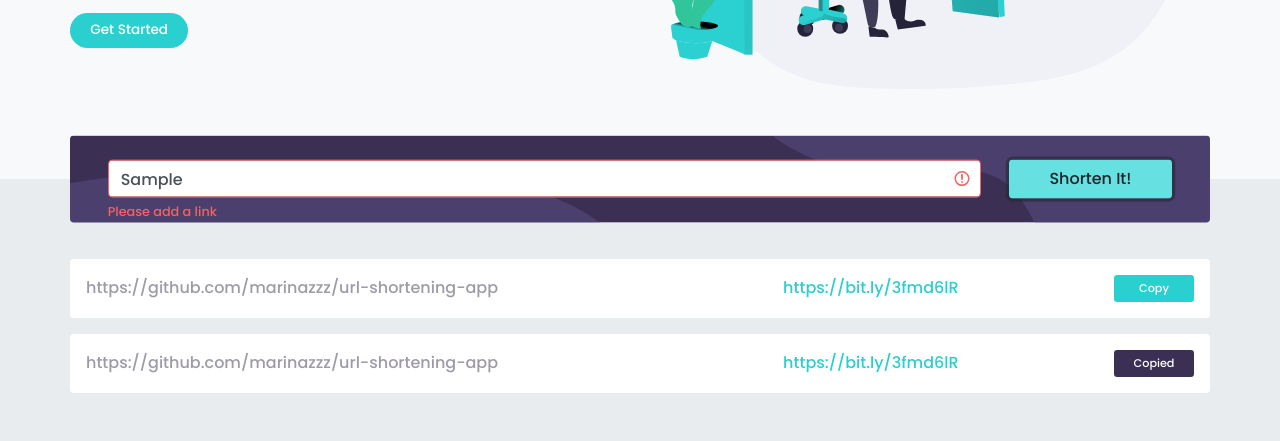
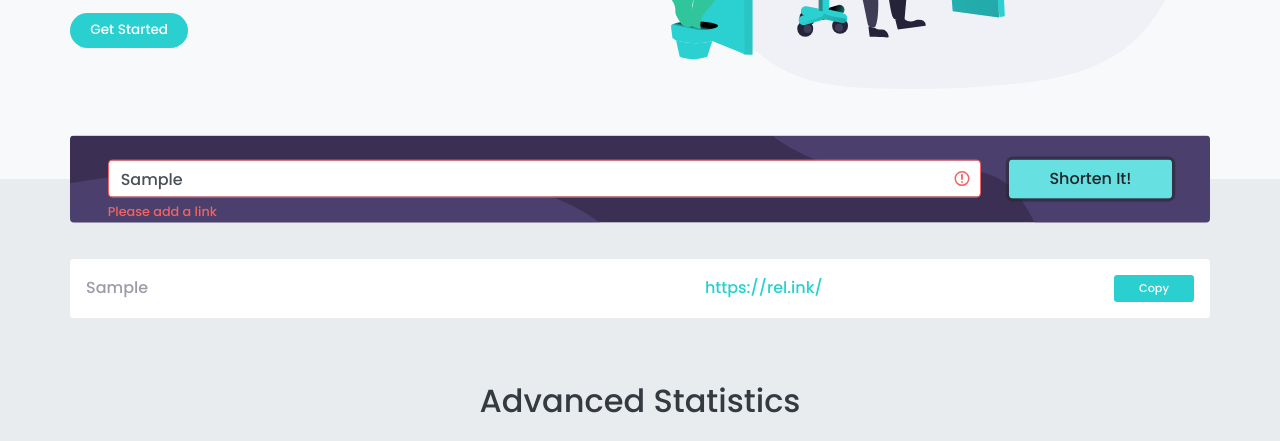
Before and after one commit to marinazzz/url-shortening-app, a website: page index.html in a window 1280 px wide. Both pictures are taken after typing "Sample" into the empty fields and a click on the button "Shorten It!". Shown: the part 352-793 px from the top of the page. Drawn offline with nearby package versions, Linux system fonts and the light colour scheme; files whose address does not match are found by name.

Commit message:
Created function to display converted links

```diff
--- a/index.html
+++ b/index.html
@@ -72,9 +72,9 @@
                 <button id="submitBtn" class="btn btn-block text-nowrap" type="submit">Shorten It!</button>
             </form>
           </div>
-          <div class="pt-6">
+          <div class="template pt-6">
             <!-- Url-shorten template -->
-            <div class="url-shorten-template">
+            <!-- <div class="url-shorten-template">
               <div class="url-shorten-template__col link-col">
                 <span class="url-shorten-template__link">https://github.com/marinazzz/url-shortening-app</span>
               </div>
@@ -82,10 +82,10 @@
                 <a href="" class="url-shorten-template__short-link">https://bit.ly/3fmd6lR</a>
                 <button class="url-shorten-template__btn" type="button">Copy</button>
               </div>
-            </div>
+            </div> -->
 
             <!-- Url-shorten template active state -->
-            <div class="url-shorten-template">
+            <!-- <div class="url-shorten-template">
               <div class="url-shorten-template__col link-col">
                 <span class="url-shorten-template__link">https://github.com/marinazzz/url-shortening-app</span>
               </div>
@@ -94,7 +94,7 @@
                 <button class="url-shorten-template__btn url-shorten-template__btn--copied"
                   type="button">Copied</button>
               </div>
-            </div>
+            </div> -->
           </div>
         </section>
         <section class="features pt-6 pb-6">
--- a/js/app.js
+++ b/js/app.js
@@ -2,31 +2,73 @@ $(document).ready(function () {
 
   const $search = $('#search');
 
-  $('#submitBtn').click(function(e) {
+  $('#submitBtn').click(function (e) {
     e.preventDefault();
     checkSearchEmpty();
     checkUrlValid();
+
+    if (validation.$validUrl == true) {
+      //fetchUrls();
+      displayLinks();
+    }
   })
 
-  let $searchVal = false;
+  const validation = {
+    $searchVal: false,
+    $validUrl: false
+  };
+
   function checkSearchEmpty() {
-      if($search.val() === '' || $search.val() === null) {
-        $search.addClass('is-invalid');
-      } return $searchVal = true;
+    if ($search.val() === '' || $search.val() === null) {
+      $search.addClass('is-invalid');
+    } return validation.$searchVal = true;
   }
 
   function checkUrlValid() {
-    if($search.val().startsWith('https://') == false && $search.val().startsWith('http://') == false) {
+    if ($search.val().startsWith('https://') == false && $search.val().startsWith('http://') == false) {
       $search.addClass('is-invalid');
-    }
+    } return validation.$validUrl = true;
   }
+
 
   //removes class after input is filled out
   $search.click(removeInvalidClass);
 
   function removeInvalidClass() {
-    if($searchVal) {
+    if (validation.$searchVal) {
       $search.removeClass('is-invalid');
     }
   }
+
+  let $template = $('.template');
+  function displayLinks() {
+    $template.append(`
+        <div class="url-shorten-template">
+              <div class="url-shorten-template__col link-col">
+                <span class="url-shorten-template__link">${$('#search').val()}</span>
+              </div>
+              <div class="url-shorten-template__col short-link-col">
+                <a href="" class="url-shorten-template__short-link">https://rel.ink/</a>
+                <button class="url-shorten-template__btn" type="button">Copy</button>
+              </div>
+            </div>
+      `);
+  }
+
+  //post data
+
+   /* let link = {
+     search: $search.val()
+   }
+
+  function fetchUrls() {
+    $.ajax({
+      type: 'POST',
+      url: 'https://rel.ink/api/links/',
+      data: link,
+    }).done(function(){
+      displayLinks();
+    });
+  } */
+
 });
--- /dev/null
+++ b/test.txt
@@ -0,0 +1 @@
+https://rel.ink/
```
